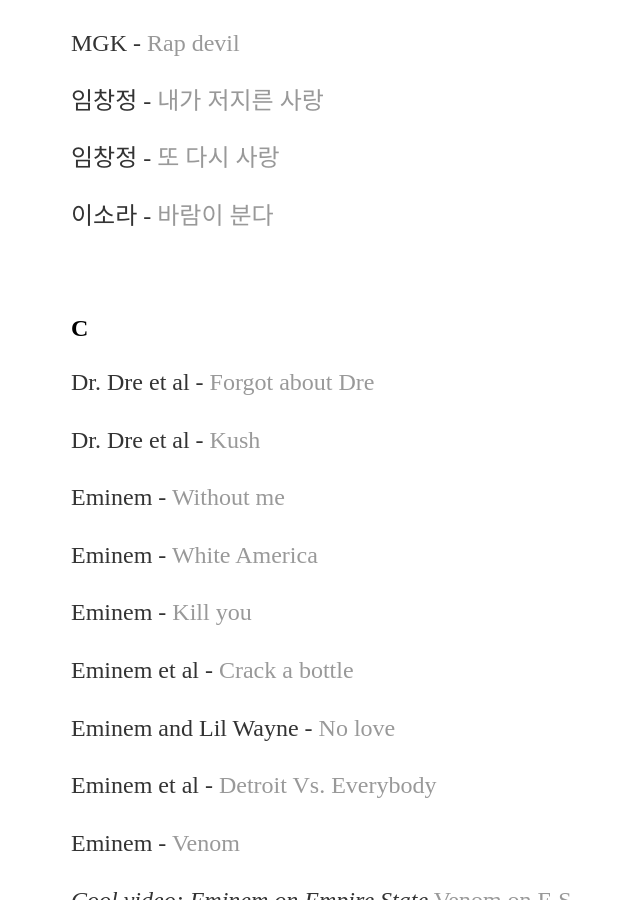
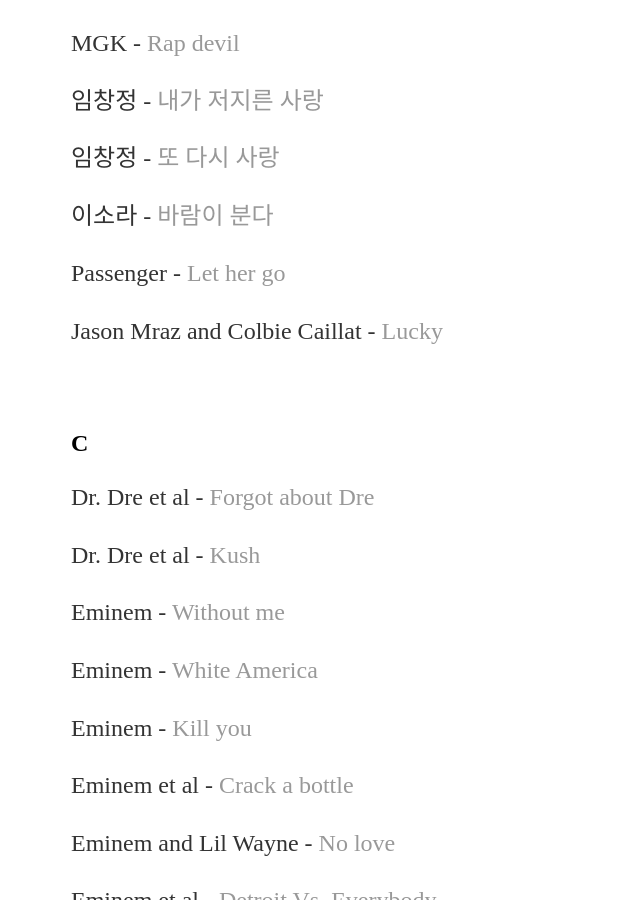
Before and after one commit to yjkweon24/yjkweon24.github.io, a Jekyll site: the page built from _posts/2018-10-23-songs-that-i-love.md, in a window 1280 px wide and 900 px high, scrolled down 9923 px. Shown: the whole window, without its empty margins (121-761 px from the left). Built offline with Jekyll 4.4.1, drawn with Linux system fonts in a browser that asks for light colours; some of the changed text lies outside the part shown.

Commit message:
Update 2018-10-23-songs-that-i-love.md

```diff
--- a/_posts/2018-10-23-songs-that-i-love.md
+++ b/_posts/2018-10-23-songs-that-i-love.md
@@ -343,6 +343,10 @@
 
 이소라 - [바람이 분다](https://www.youtube.com/watch?v=mRWxGCDBRNY)
 
+Passenger - [Let her go](https://www.youtube.com/watch?v=RBumgq5yVrA&ab_channel=Passenger)
+
+Jason Mraz and Colbie Caillat - [Lucky](https://www.youtube.com/watch?v=acvIVA9-FMQ&list=OLAK5uy_mGEvz7VV0LbhKtPwd5WHfg8mvwZImZ7WM&ab_channel=JasonMraz)
+
 <br>
 
 ## C
@@ -597,3 +601,5 @@
 * Jamie, Chanmina, Saweetie, Doja cat [remix](https://www.youtube.com/watch?v=4ennNrNOgY0&ab_channel=OfficialSaweetie)
 
 Doja Cat - [Say so](https://www.youtube.com/watch?v=pok8H_KF1FA&ab_channel=dojacatVEVO)
+
+Jason Mraz - [I'm yours](https://www.youtube.com/watch?v=EkHTsc9PU2A&ab_channel=JasonMraz)
```
